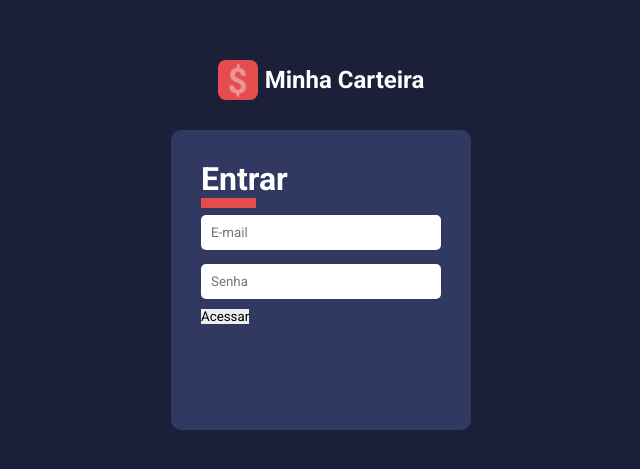
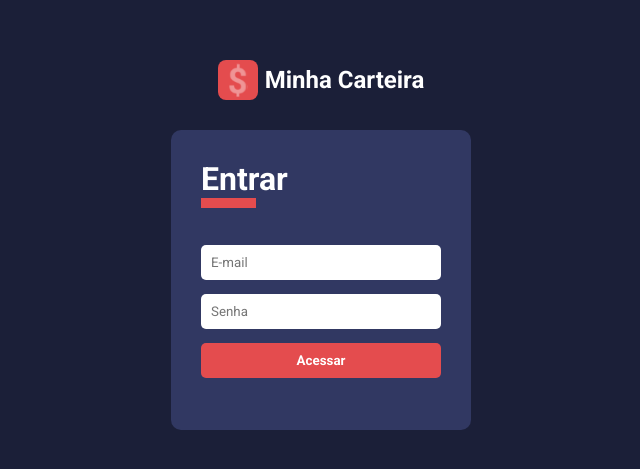
Before and after one commit to davihoffmann/minha-carteira-web, a React (Create React App) app: page / in a window 1280 px wide. Shown: the part 155-624 px from the top of the page, without its empty margins (319-959 px from the left). Built offline with nearby package versions, Linux system fonts and the light colour scheme.

Commit message:
criado componente do botão

```diff
--- /dev/null
+++ b/src/components/Button/index.tsx
@@ -0,0 +1,7 @@
+import React, { ReactElement, PropsWithChildren } from 'react';
+import { IButtonProps } from './types';
+import { Container } from './styles';
+
+export default function Button({ children, ...rest }: PropsWithChildren<IButtonProps>): ReactElement {
+    return <Container {...rest}>{children}</Container>;
+}
--- /dev/null
+++ b/src/components/Button/styles.ts
@@ -0,0 +1,17 @@
+import styled from 'styled-components';
+
+export const Container = styled.button`
+    width: 100%;
+    margin: 7px 0;
+    padding: 10px;
+    border-radius: 5px;
+    font-weight: bold;
+    color: ${props => props.theme.colors.white};
+    background-color: ${props => props.theme.colors.warning};
+
+    transition: opacity 0.3s;
+
+    &:hover {
+        opacity: 0.7;
+    }
+`;
--- /dev/null
+++ b/src/components/Button/types.ts
@@ -0,0 +1,3 @@
+import { ButtonHTMLAttributes } from 'react';
+
+export type IButtonProps = ButtonHTMLAttributes<HTMLButtonElement>;
--- a/src/pages/Signin/index.tsx
+++ b/src/pages/Signin/index.tsx
@@ -1,5 +1,6 @@
 import React from 'react';
 import InputText from '../../components/InputText';
+import Button from '../../components/Button';
 import { Container, Logo, Form, FormTitle } from './styles';
 
 import logoImg from '../../assets/logo.svg';
@@ -18,7 +19,7 @@ const Signin: React.FC = () => {
                 <InputText type="email" required placeholder="E-mail" />
                 <InputText type="password" required placeholder="Senha" />
 
-                <button type="submit">Acessar</button>
+                <Button type="submit">Acessar</Button>
             </Form>
         </Container>
     );
--- a/src/pages/Signin/styles.ts
+++ b/src/pages/Signin/styles.ts
@@ -36,6 +36,7 @@ export const Form = styled.form`
 
 export const FormTitle = styled.h1`
     color: ${props => props.theme.colors.white};
+    margin-bottom: 30px;
 
     &::after {
         content: '';
```
